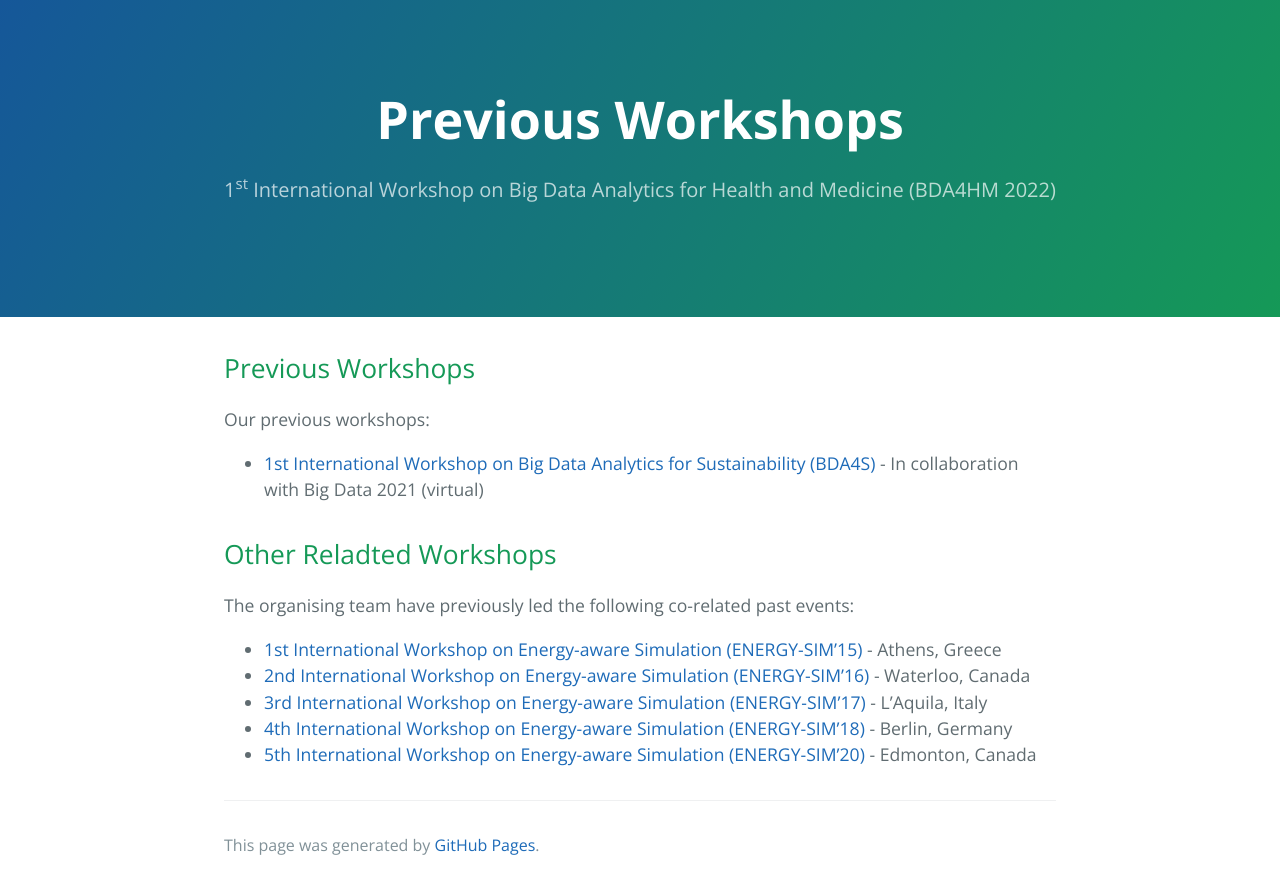
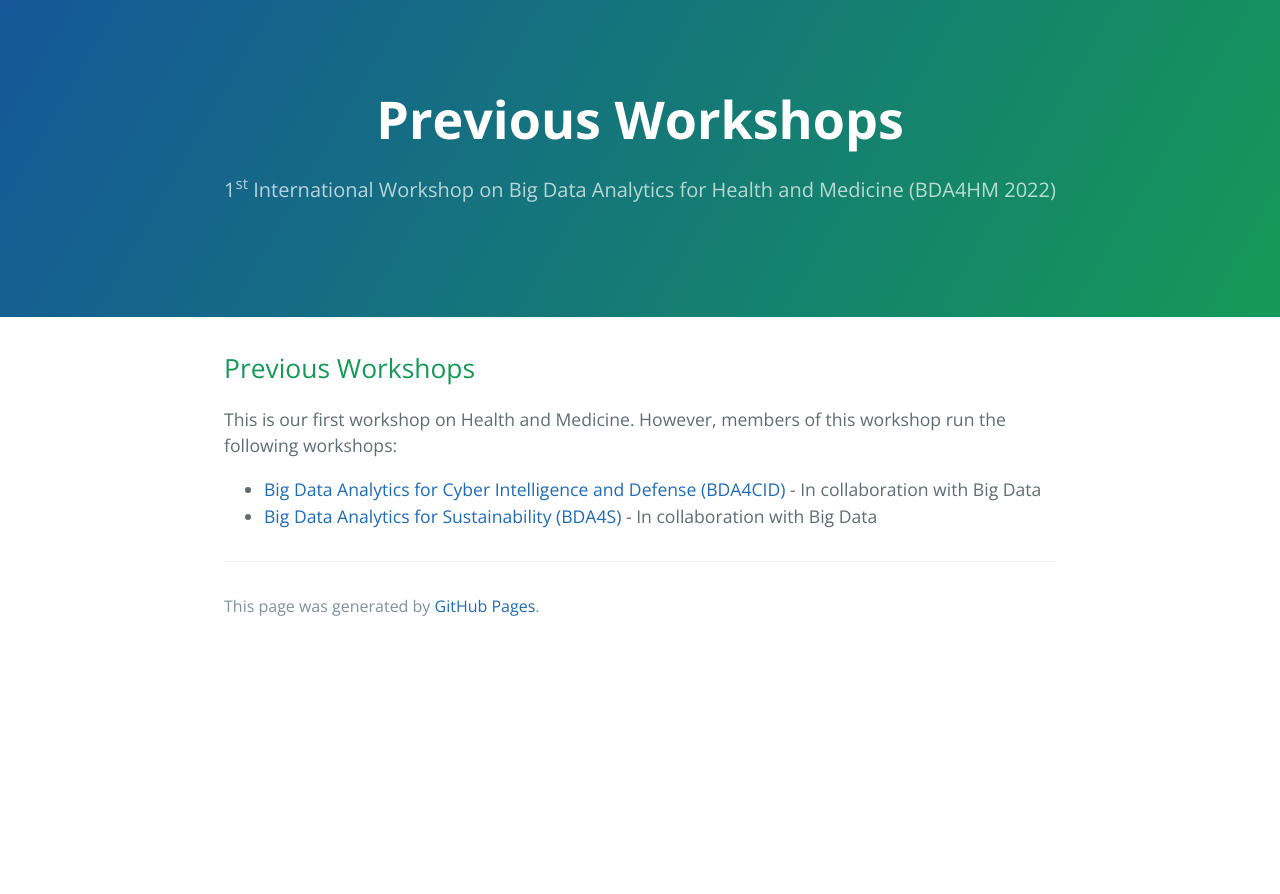
Before and after one commit to bda4hm/bda4hm.github.io, a Jekyll site: the page built from Previous.md, in a window 1280 px wide. Shown: the top 894 px of the page. Built offline with Jekyll 4.4.1, drawn with Linux system fonts in a browser that asks for light colours; our own code applies the rules of GitHub Pages for plain Markdown files.

Commit message:
Corrected Previous

```diff
--- a/Previous.md
+++ b/Previous.md
@@ -3,16 +3,7 @@ layout: default
 ---
 ## Previous Workshops
 
-Our previous workshops:
+This is our first workshop on Health and Medicine. However, members of this workshop run the following workshops:
 
-- [1st International Workshop on Big Data Analytics for Sustainability (BDA4S)](2021) - In collaboration with Big Data 2021 (virtual)
-
-## Other Reladted Workshops
-
-The organising team have previously led the following co-related past events:
-
-- [1st International Workshop on Energy-aware Simulation (ENERGY-SIM’15)](http://energy-sim.org/2015) - Athens, Greece
-- [2nd International Workshop on Energy-aware Simulation (ENERGY-SIM’16)](http://energy-sim.org/2016) - Waterloo, Canada
-- [3rd International Workshop on Energy-aware Simulation (ENERGY-SIM’17)](http://energy-sim.org/2017) - L'Aquila, Italy
-- [4th International Workshop on Energy-aware Simulation (ENERGY-SIM’18)](http://energy-sim.org/2018) - Berlin, Germany
-- [5th International Workshop on Energy-aware Simulation (ENERGY-SIM'20)](http://energy-sim.org/) - Edmonton, Canada
+- [Big Data Analytics for Cyber Intelligence and Defense (BDA4CID)](https://bda4cid.github.io) - In collaboration with Big Data
+- [Big Data Analytics for Sustainability (BDA4S)](https://bda4s.github.io) - In collaboration with Big Data
```
